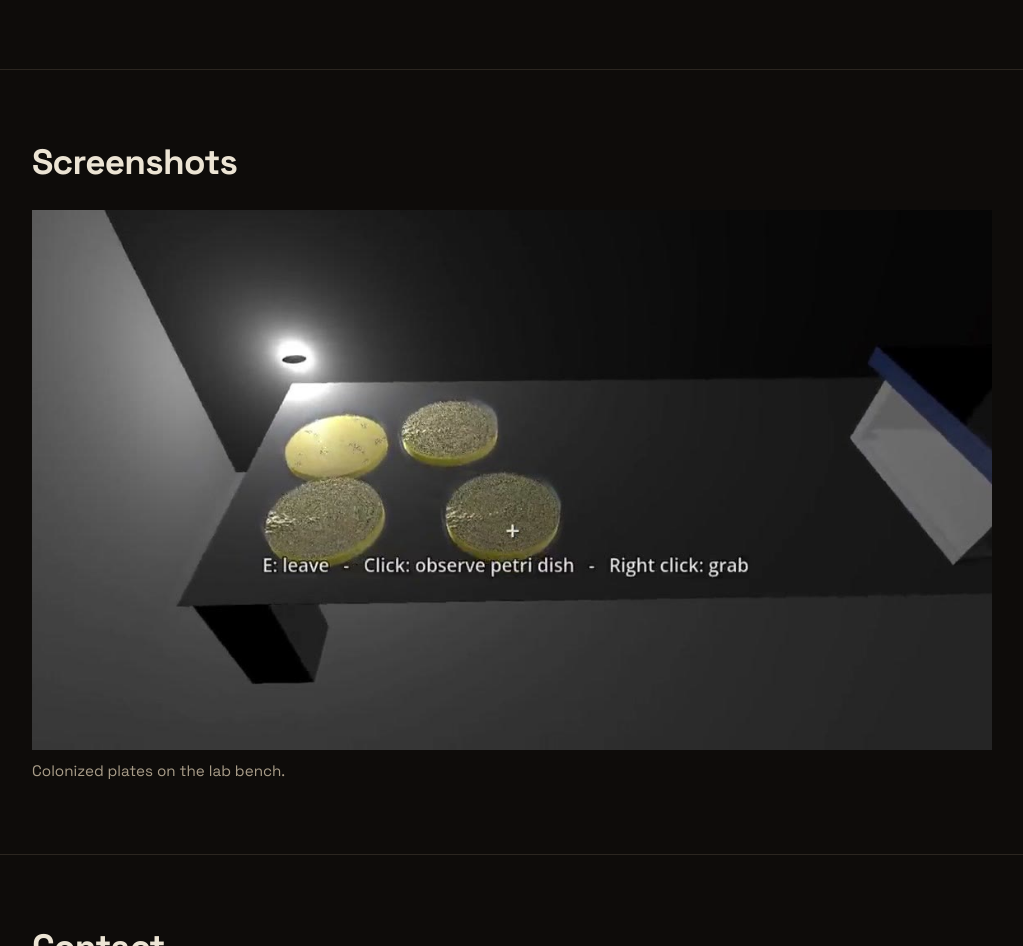
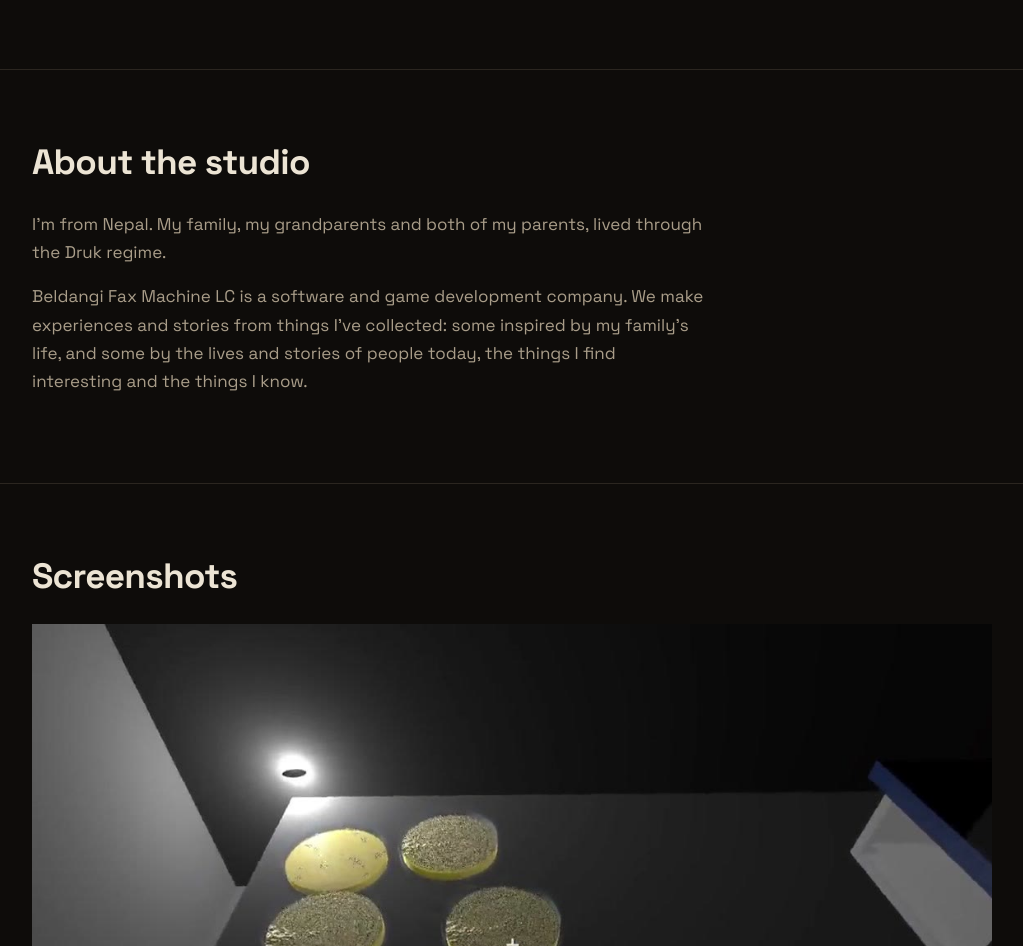
Before and after one commit to Bahun-Ko-Ckusi/BELDANGIFAXMACHINE, a plain HTML site: page index.html in a window 1280 px wide. Shown: the part 1854-2800 px from the top of the page, without its empty margins (98-1121 px from the left). Drawn offline with Linux system fonts and the light colour scheme.

Commit message:
Add About the studio section: Nepal, family history, what the company makes

```diff
--- a/index.html
+++ b/index.html
@@ -4,7 +4,7 @@
 <meta charset="utf-8">
 <meta name="viewport" content="width=device-width, initial-scale=1">
 <title>Beldangi Fax Machine LC</title>
-<meta name="description" content="Beldangi Fax Machine LC is an independent game studio in Vermont making Toadstool, a super realistic psychology and mycology game for adults 18+.">
+<meta name="description" content="Beldangi Fax Machine LC is a software and game development company in Vermont making Toadstool, a super realistic psychology and mycology game for adults 18+.">
 <meta name="theme-color" content="#0e0c0a">
 <meta name="color-scheme" content="dark">
 <link rel="icon" href="favicon.svg" type="image/svg+xml">
@@ -24,6 +24,7 @@
   <a class="studio" href="./">Beldangi Fax Machine LC</a>
   <nav aria-label="Sections">
     <a href="#toadstool">Toadstool</a>
+    <a href="#studio">Studio</a>
     <a href="#screens">Screenshots</a>
     <a href="#contact">Contact</a>
   </nav>
@@ -32,7 +33,7 @@
 <main>
   <section class="title-space">
     <h1><span>Beldangi</span> <span>Fax Machine LC</span></h1>
-    <p class="title-line">An independent game studio in Vermont. We build our games in Godot,
+    <p class="title-line">A software and game development company in Vermont. We build our games in Godot,
     and right now we&rsquo;re making <a href="#toadstool">Toadstool</a>.</p>
   </section>
 
@@ -72,6 +73,18 @@
         <div><dt>Age</dt><dd>18+, mature themes</dd></div>
         <div><dt>Made with</dt><dd>Godot</dd></div>
       </dl>
+    </div>
+  </section>
+
+  <section class="block" id="studio">
+    <h2>About the studio</h2>
+    <div class="about-text">
+      <p>I&rsquo;m from Nepal. My family, my grandparents and both of my parents,
+      lived through the Druk regime.</p>
+      <p>Beldangi Fax Machine LC is a software and game development company. We make
+      experiences and stories from things I&rsquo;ve collected: some inspired by my
+      family&rsquo;s life, and some by the lives and stories of people today, the things
+      I find interesting and the things I know.</p>
     </div>
   </section>
 
```
